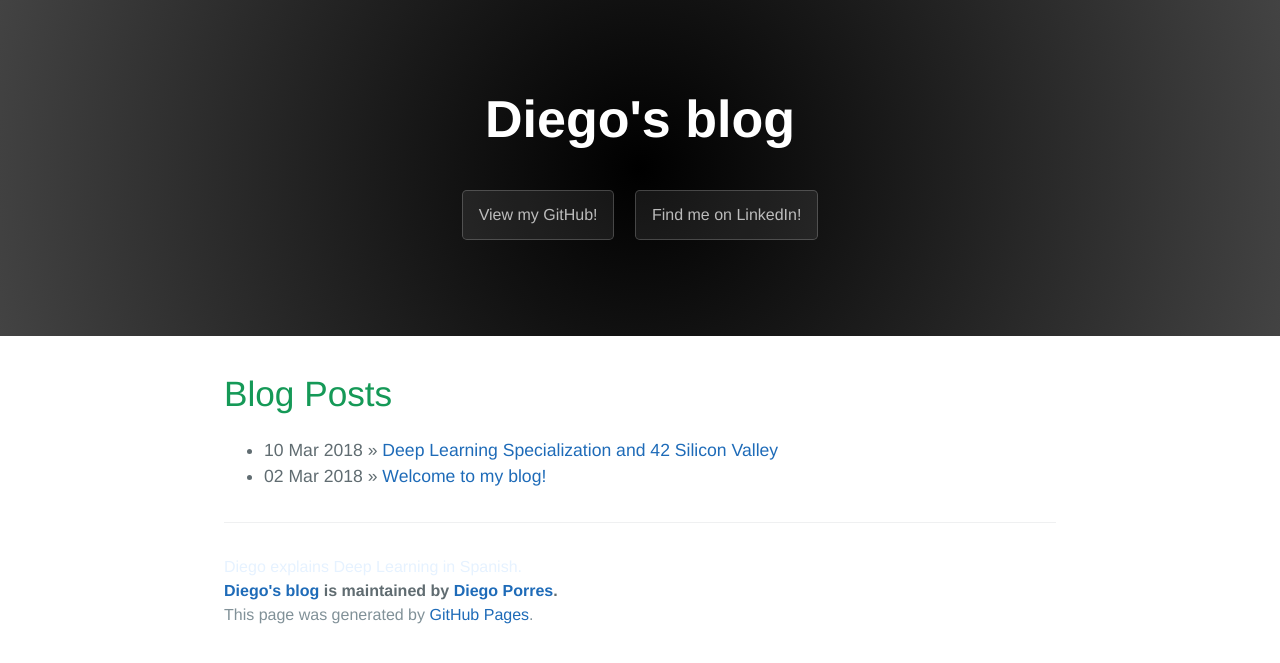
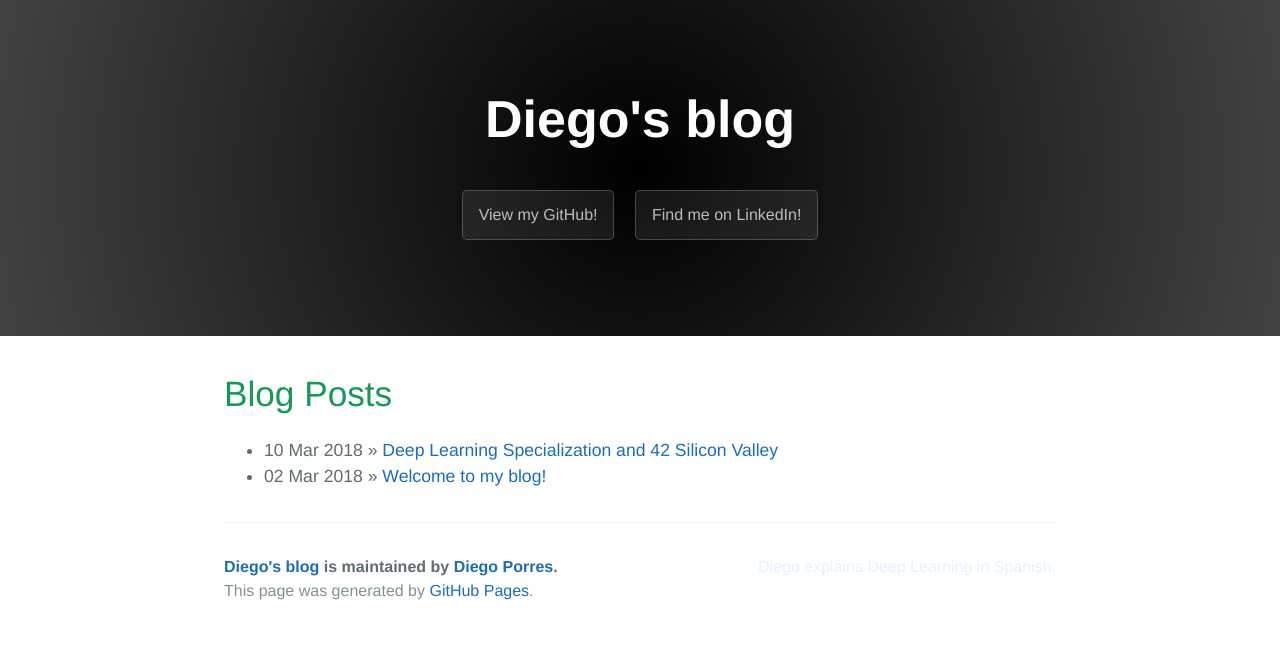
Before and after one commit to PDillis/pdillis.github.io, a Jekyll site: the page built from index.html, in a window 1280 px wide. Shown: the top 663 px of the page. Built offline with Jekyll 4.4.1, drawn with Linux system fonts in a browser that asks for light colours.

Commit message:
Update cayman.css

```diff
--- a/css/cayman.css
+++ b/css/cayman.css
@@ -191,4 +191,4 @@
 
 .site-footer-credits { color: #819198; }
 
-.site-footer-quote { color: #e6f2ff	; font-weight: italic;}
+.site-footer-quote { color: #e6f2ff	; font-weight: italic; float: right}
```
